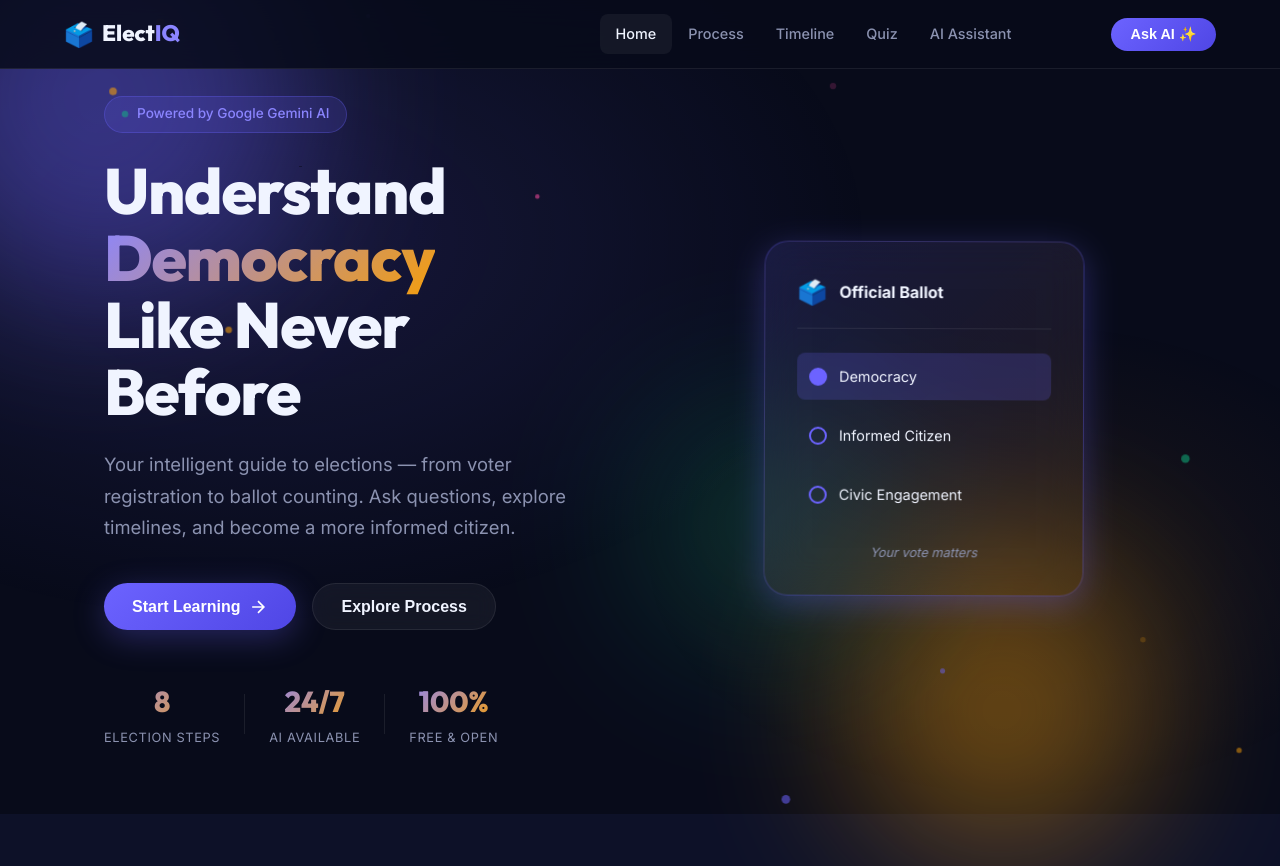
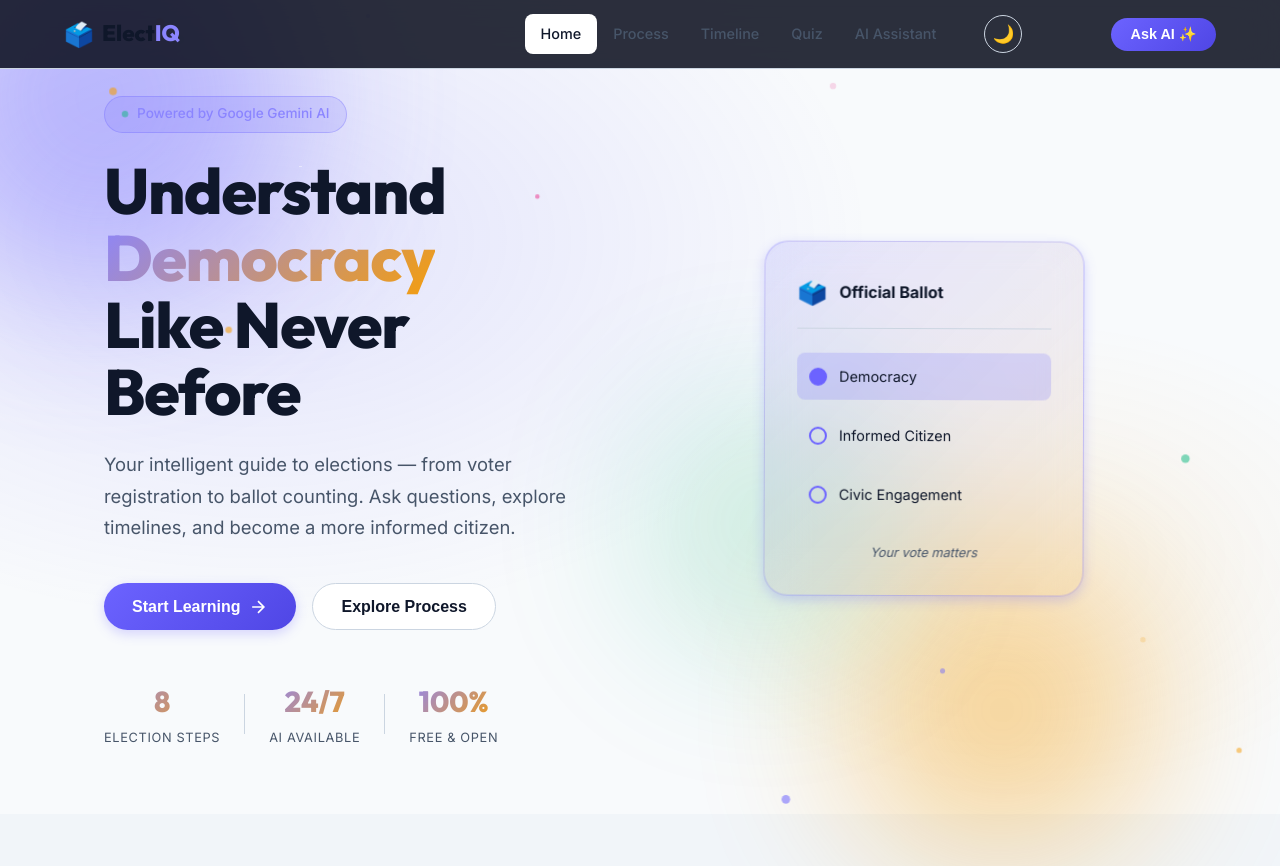
Before and after one commit to riteshamrutkar-star/Prompt-War, a website: page index.html in a window 1280 px wide. Shown: the top 866 px of the page. Drawn offline with Linux system fonts and the light colour scheme.

Commit message:
feat(a11y): implement light/dark mode theme toggle

```diff
--- a/css/styles.css
+++ b/css/styles.css
@@ -27,6 +27,22 @@
   --transition: 0.25s cubic-bezier(0.4,0,0.2,1);
   --font-main: 'Inter', system-ui, sans-serif;
   --font-display: 'Outfit', 'Inter', sans-serif;
+}
+
+/* Light Mode Overrides */
+[data-theme="light"] {
+  --bg: #F8FAFC;
+  --bg-2: #F1F5F9;
+  --bg-3: #E2E8F0;
+  --surface: #FFFFFF;
+  --surface-hover: #F8FAFC;
+  --border: #CBD5E1;
+  --border-focus: rgba(108,99,255,0.4);
+  --text: #0F172A;
+  --text-muted: #475569;
+  --text-dim: #64748B;
+  --shadow: 0 4px 12px rgba(0,0,0,0.05);
+  --shadow-primary: 0 4px 12px rgba(108,99,255,0.25);
 }
 
 /* High contrast mode */
@@ -169,6 +185,23 @@ body {
   transition: var(--transition);
 }
 .nav-cta:hover { transform: translateY(-1px); box-shadow: var(--shadow-primary); }
+
+.nav-icon-btn {
+  background: transparent;
+  border: 1px solid var(--border);
+  color: var(--text);
+  border-radius: 50%;
+  width: 38px; height: 38px;
+  display: flex; align-items: center; justify-content: center;
+  cursor: pointer; transition: var(--transition);
+  font-size: 1.1rem; flex-shrink: 0;
+  margin-right: 5px;
+}
+.nav-icon-btn:hover {
+  background: var(--surface);
+  border-color: var(--primary);
+  transform: translateY(-1px);
+}
 .nav-toggle {
   display: none; flex-direction: column; gap: 5px;
   background: none; border: none; cursor: pointer; padding: .5rem;
--- a/index.html
+++ b/index.html
@@ -42,6 +42,10 @@
         <li><a href="#quiz" class="nav-link">Quiz</a></li>
         <li><a href="#assistant" class="nav-link">AI Assistant</a></li>
       </ul>
+      <button class="nav-icon-btn theme-toggle" id="themeToggle" aria-label="Toggle Light/Dark Mode" title="Toggle Theme">
+        <span class="icon-sun" aria-hidden="true">☀️</span>
+        <span class="icon-moon" aria-hidden="true" style="display:none;">🌙</span>
+      </button>
       <div id="google_translate_element" class="translate-widget" aria-label="Translate page"></div>
       <button class="nav-cta" onclick="scrollToSection('assistant')" aria-label="Start chatting with AI assistant">
         Ask AI <span aria-hidden="true">✨</span>
--- a/js/app.js
+++ b/js/app.js
@@ -66,6 +66,47 @@ function resetAccessibility() {
 function loadAccessibilityPrefs() {
   if (localStorage.getItem('electiq_hc') === '1') document.body.classList.add('high-contrast');
   if (localStorage.getItem('electiq_lf') === '1') document.body.classList.add('large-text');
+}
+
+/* =============================================
+   THEME TOGGLE (Light / Dark Mode)
+   ============================================= */
+function initThemeToggle() {
+  const toggleBtn = document.getElementById('themeToggle');
+  if (!toggleBtn) return;
+
+  const iconSun = toggleBtn.querySelector('.icon-sun');
+  const iconMoon = toggleBtn.querySelector('.icon-moon');
+
+  // Check local storage or system preference
+  const savedTheme = localStorage.getItem('electiq_theme');
+  const prefersLight = window.matchMedia('(prefers-color-scheme: light)').matches;
+
+  const isLightMode = savedTheme === 'light' || (!savedTheme && prefersLight);
+
+  if (isLightMode) {
+    document.documentElement.setAttribute('data-theme', 'light');
+    iconSun.style.display = 'none';
+    iconMoon.style.display = 'inline';
+  }
+
+  toggleBtn.addEventListener('click', () => {
+    const currentTheme = document.documentElement.getAttribute('data-theme');
+    const newTheme = currentTheme === 'light' ? 'dark' : 'light';
+
+    if (newTheme === 'light') {
+      document.documentElement.setAttribute('data-theme', 'light');
+      iconSun.style.display = 'none';
+      iconMoon.style.display = 'inline';
+    } else {
+      document.documentElement.removeAttribute('data-theme');
+      iconMoon.style.display = 'none';
+      iconSun.style.display = 'inline';
+    }
+
+    localStorage.setItem('electiq_theme', newTheme);
+    showToast(`${newTheme.charAt(0).toUpperCase() + newTheme.slice(1)} Mode Enabled`, 'info');
+  });
 }
 
 /* =============================================
@@ -308,6 +349,7 @@ function initBallotAnalyzer() {
    ============================================= */
 document.addEventListener('DOMContentLoaded', () => {
   loadAccessibilityPrefs();
+  initThemeToggle();
   initNavbar();
   initParticles();
 
```
Also changed, not shown: README.md.
